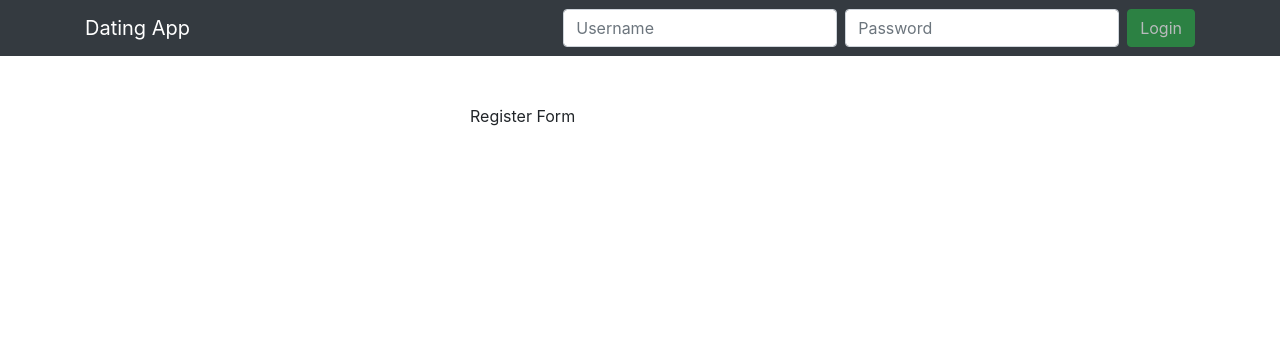
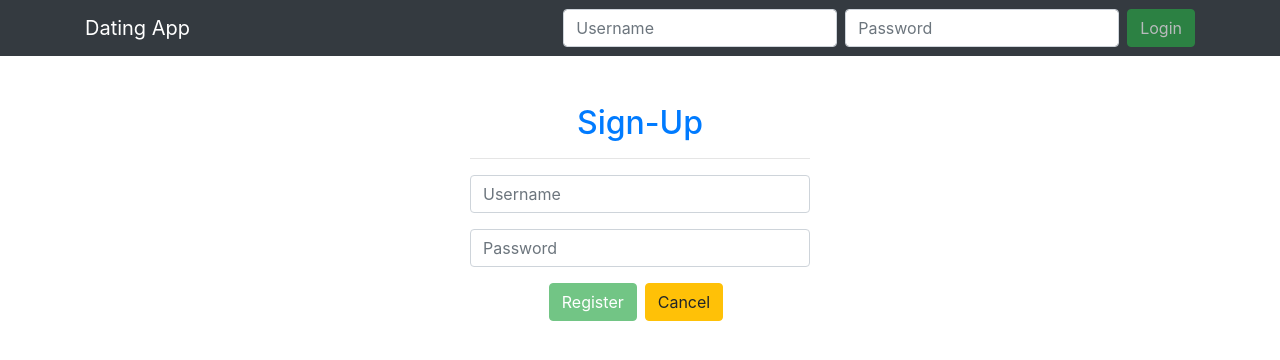
Before and after one commit to VaggelisKa/Joblink, an Angular app: page / in a window 1280 px wide. Both pictures are taken after a click on the button "Register". Shown: the top 360 px of the page. Built offline with nearby package versions, Linux system fonts and the light colour scheme.

Commit message:
Creating signup-form

```diff
--- a/src/app/app.module.ts
+++ b/src/app/app.module.ts
@@ -8,12 +8,14 @@
 import { BsDropdownModule } from 'ngx-bootstrap/dropdown';
 import { BrowserAnimationsModule } from '@angular/platform-browser/animations';
 import { HomeComponent } from './home/home.component';
+import { RegisterComponent } from './register/register.component';
 
 @NgModule({
    declarations: [
       AppComponent,
       NavComponent,
-      HomeComponent
+      HomeComponent,
+      RegisterComponent
    ],
    imports: [
       BrowserModule,
--- a/src/app/home/home.component.html
+++ b/src/app/home/home.component.html
@@ -11,7 +11,7 @@
   <div class="container" *ngIf="registerMode">
     <div class="row justify-content-center">
       <div class="col-4">
-        <p>Register Form</p>
+        <app-register></app-register>
       </div>
     </div>
   </div>
--- /dev/null
+++ b/src/app/register/register.component.html
@@ -0,0 +1,28 @@
+<form #registerForm="ngForm" (ngSubmit)="register()" autocomplete="off">
+  <h2 class="text-center text-primary">Sign-Up</h2>
+  <hr>
+  <div class="form-group">
+    <input
+      type="text"
+      class="form-control"
+      name="username"
+      placeholder="Username"
+      [(ngModel)]="model.username"
+      required
+    >
+  </div>
+  <div class="form-group">
+    <input
+      type="password"
+      class="form-control"
+      name="password"
+      placeholder="Password"
+      [(ngModel)]="model.password"
+      required
+    >
+  </div>
+  <div class="form-group text-center">
+    <button class="btn btn-success mr-2" type="submit" [disabled]="registerForm.invalid">Register</button>
+    <button class="btn btn-warning mr-2" type="button" (click)="cancel()">Cancel</button>
+  </div>
+</form>
--- /dev/null
+++ b/src/app/register/register.component.ts
@@ -0,0 +1,24 @@
+import { Component, OnInit } from '@angular/core';
+
+@Component({
+  selector: 'app-register',
+  templateUrl: './register.component.html',
+  styleUrls: ['./register.component.css']
+})
+export class RegisterComponent implements OnInit {
+  model: any = {};
+
+  constructor() { }
+
+  ngOnInit() {
+  }
+
+  register() {
+    console.log(this.model);
+  }
+
+  cancel() {
+    console.log('cancelled');
+  }
+
+}
```
Also changed, not shown: src/app/register/register.component.css (added), 1 other file (tests, documents, lock files or other folders).
